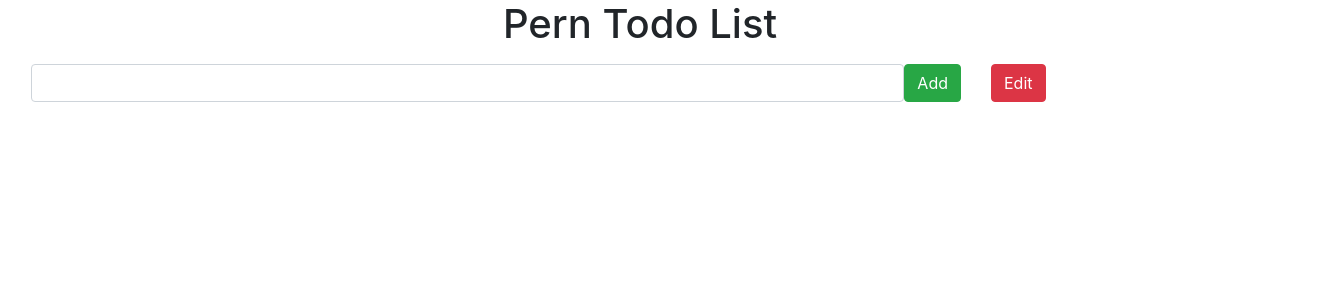
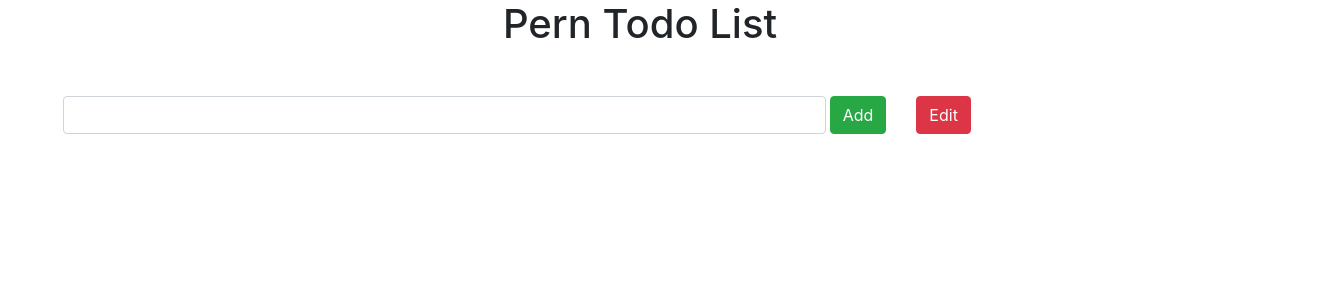
Before and after one commit to vpetridis/pern-todo, a React (Create React App) app in the folder client/: page / in a window 1280 px wide. Shown: the top 300 px of the page, 1328 px wide, since content can reach past the window. Built offline with nearby package versions, Linux system fonts and the light colour scheme.

Commit message:
node_modules

```diff
--- a/client/src/App.js
+++ b/client/src/App.js
@@ -11,13 +11,13 @@ function App() {
   return (
     <Fragment>
       <h1 className="text-center">Pern Todo List</h1>
-      <Container fluid className="m-3 justify-content-cente">
+      <Container fluid className="m-5 justify-content-cente">
         <Row>
-          <Col>
+          <Col >
             {" "}
-            <InputTodo />
+            <InputTodo/>
           </Col>{" "}
-          <Col xs={3}>
+          <Col xs={4}>
             {" "}
             <EditTodo />
           </Col>
--- a/client/src/components/EditTodo.js
+++ b/client/src/components/EditTodo.js
@@ -1,6 +1,20 @@
-import React from "react";
+import React, { Component, useState } from "react";
 import { Button } from "reactstrap";
 
-export default (props) => {
-  return <Button color="danger">Edit</Button>;
-};
+function EditTodo() {
+
+
+  function response(id) {
+    return fetch(`http://localhost:5000/todos'${id}`, { method: "DELETE" })
+      .then((res) => res.json())
+      .then((res) => console.log(res));
+  }
+  return (
+    <Button color="danger" onClick={() => this.response}>
+      Edit
+    </Button>
+  );
+
+}
+
+export default EditTodo;
--- a/client/src/components/InputTodo.js
+++ b/client/src/components/InputTodo.js
@@ -24,7 +24,7 @@ console.log(response);
       <form className="d-flex" onSubmit={onSubmitForm}>
         <input
           type="text"
-          className="form-control"
+          className="form-control mr-1"
           value={description}
           onChange={(e) => setDescription(e.target.value)}
         />
```
